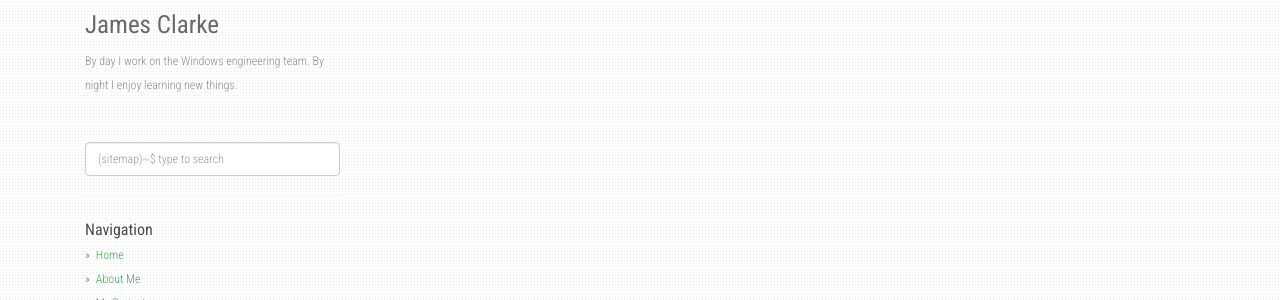
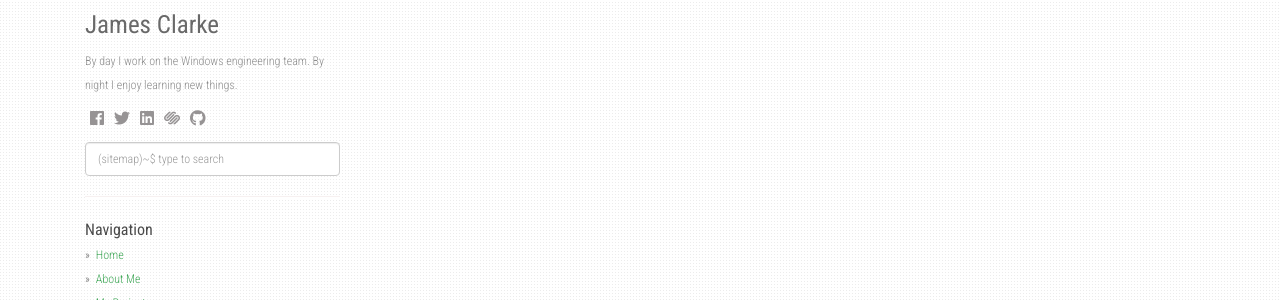
Before and after one commit to clarkezone/clarkezone.github.io, a Jekyll site: the page built from index.html, in a window 1280 px wide. Shown: the part 256-556 px from the top of the page. Built offline with Jekyll 4.4.1, drawn with Linux system fonts in a browser that asks for light colours; nearby versions of some CDN libraries; the list of posts is cut into pages by our own code.

Commit message:
font-awesomeness with icons

```diff
--- a/_layouts/default.html
+++ b/_layouts/default.html
@@ -126,7 +126,7 @@ layout: compress
           <div class="social">
             <ul>
               {% for link in site.social %}
-                <li><a href="{{ link.link }}" target="_blank"><i class="fa {{ link.icon }}"></i></a></li>
+                <li><a href="{{ link.link }}" target="_blank"><i class="fab {{ link.icon }}"></i></a></li>
               {% endfor %}
             </ul>
           </div>
```
